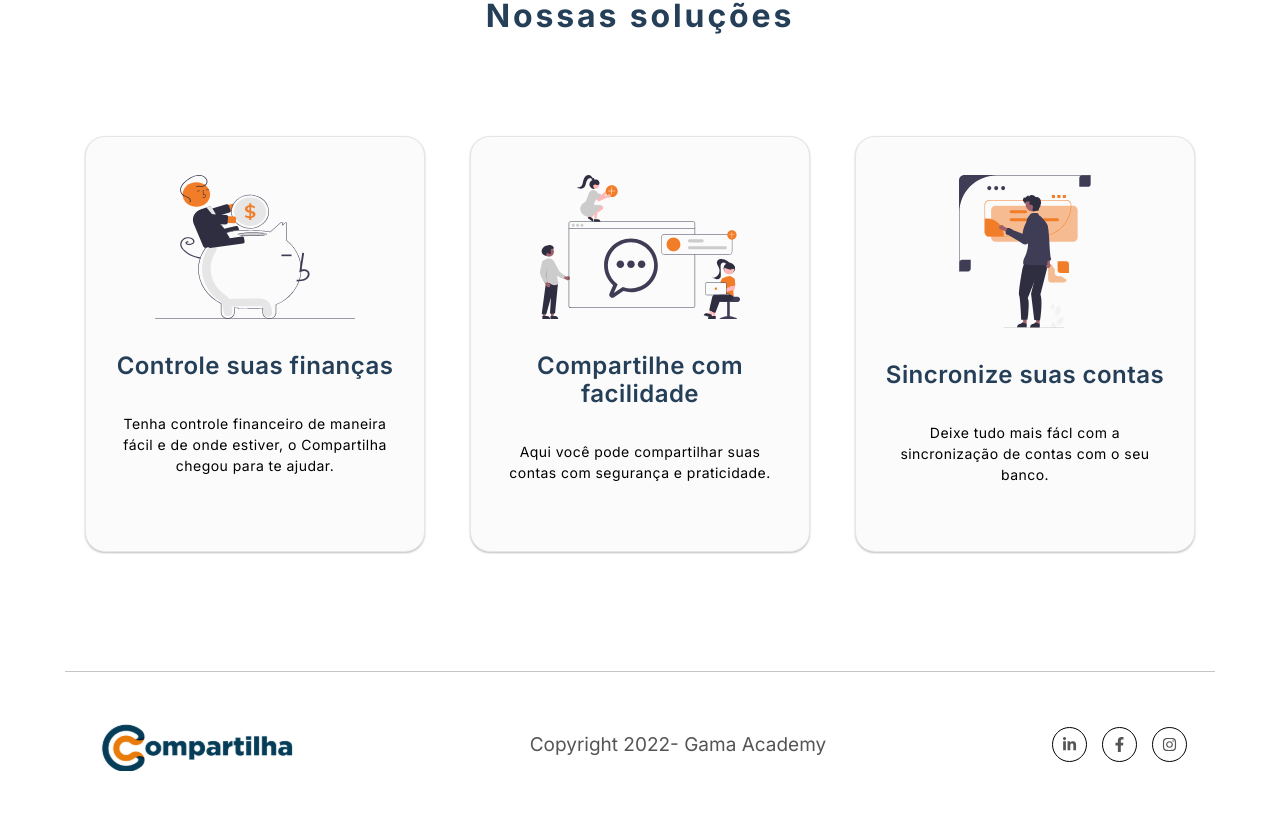
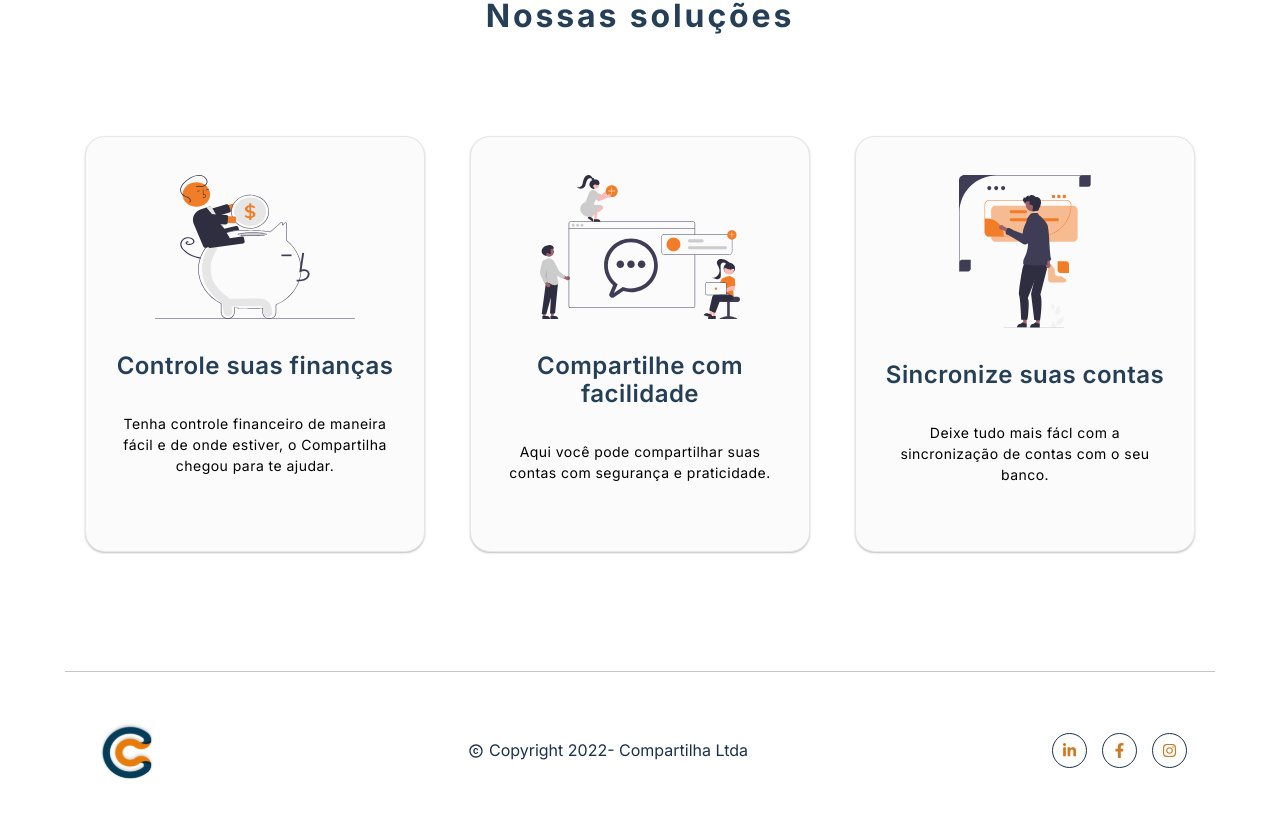
Before and after one commit to olirodrigues/compartilha-bootcamp-gama, a React (Vite) app: page / in a window 1280 px wide. Shown: the part 781-1599 px from the top of the page. Built offline with nearby package versions, Linux system fonts and the light colour scheme.

Commit message:
Estilos de alta fidelidade Footer

```diff
--- a/src/assets/styles/Global.ts
+++ b/src/assets/styles/Global.ts
@@ -130,7 +130,7 @@ const theme = createTheme({
       fontWeight: 400,
     },
     subtitle2: {
-      fontSize: 19,
+      fontSize: 16,
       fontWeight: 400,
     },
     // TODO: define a better name for this
--- a/src/pages/Home/components/Footer/Footer.style.tsx
+++ b/src/pages/Home/components/Footer/Footer.style.tsx
@@ -8,10 +8,6 @@ export const ContainerFooter = styled.div`
   font-size: 16px;
   padding: 46px 28px 74px;
   border-top: 1px solid #c4c4c4;
-
-  img {
-    width: 211px;
-  }
 `;
 
 export const ContainerIconeSocial = styled.ul`
@@ -20,16 +16,13 @@ export const ContainerIconeSocial = styled.ul`
 `;
 
 export const ItemListaSocial = styled.li`
-  border: 1px solid black;
+  border: 1px solid ${({ theme }) => theme.palette.primary.dark};
   border-radius: 50%;
   height: 35px;
   width: 35px;
   display: flex;
   align-items: center;
   justify-content: center;
-
-  .homeSocialIcons {
-    height: 15px;
-    width: 15px;
-  }
+  color: ${({ theme }) => theme.palette.secondary.main};
+  cursor: pointer;
 `;
--- a/src/pages/Home/components/Footer/index.tsx
+++ b/src/pages/Home/components/Footer/index.tsx
@@ -1,23 +1,30 @@
-import Logo from "../../../../assets/images/logo.svg";
+import Logo from "../../../../assets/images/logo2.svg";
 
 import { ContainerFooter, ContainerIconeSocial, ItemListaSocial } from "./Footer.style";
 import { FaFacebookF, FaLinkedinIn, FaInstagram } from "react-icons/fa";
 import { Typography } from "@mui/material";
+import { MdOutlineCopyright } from "react-icons/md";
 
 export function Footer() {
   return (
     <ContainerFooter>
       <img className='logo' src={Logo} alt='' />
-      <Typography variant='subtitle2'> Copyright 2022- Gama Academy </Typography>
+      <Typography
+        sx={{ display: "flex", alignItems: "center", gap: "5px" }}
+        variant='subtitle2'
+        color='primary.dark'
+      >
+        <MdOutlineCopyright size={16} /> Copyright 2022- Compartilha Ltda
+      </Typography>
       <ContainerIconeSocial>
         <ItemListaSocial>
-          <FaLinkedinIn className='homeSocialIcons' />
+          <FaLinkedinIn size={15} />
         </ItemListaSocial>
         <ItemListaSocial>
-          <FaFacebookF className='homeSocialIcons' />
+          <FaFacebookF size={15} />
         </ItemListaSocial>
         <ItemListaSocial>
-          <FaInstagram className='homeSocialIcons' />
+          <FaInstagram size={15} />
         </ItemListaSocial>
       </ContainerIconeSocial>
     </ContainerFooter>
```
Also changed, not shown: src/assets/images/logo2.svg (added).
